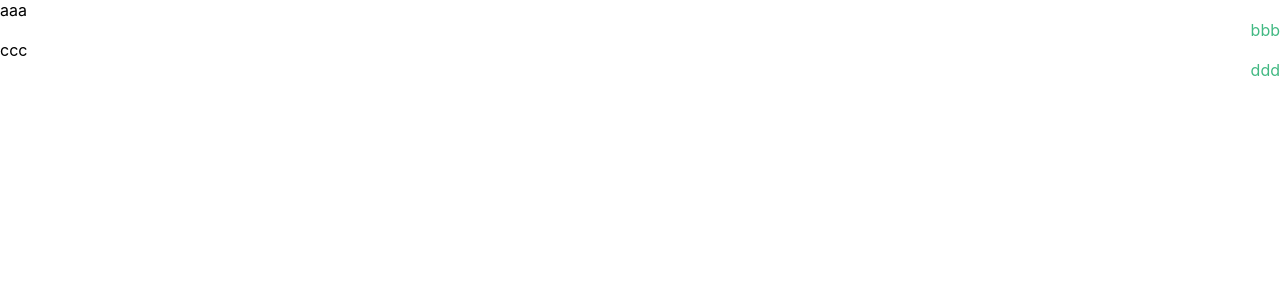
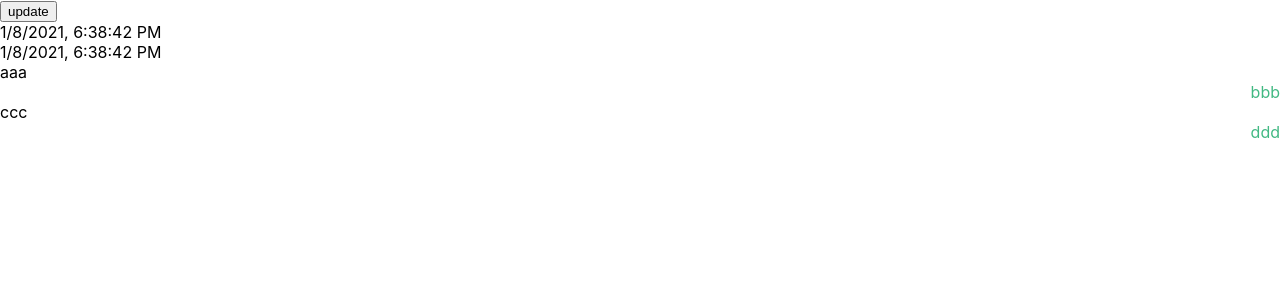
Before and after one commit to Riku-1/atwell-front-example, a React (Create React App) app: page / in a window 1280 px wide. Shown: the top 300 px of the page. Built offline with nearby package versions, Linux system fonts and the light colour scheme.

Commit message:
Feature(#2):Created datepicker component mock

```diff
--- a/src/App.tsx
+++ b/src/App.tsx
@@ -1,9 +1,9 @@
-import { TweetDisplay } from "./components/TweetDisplay";
+import { TweetContainer } from "./components/Tweet/TweetContainer";
 
 function App() {
   return (
     <div>
-      <TweetDisplay />
+      <TweetContainer />
     </div>
   );
 }
--- /dev/null
+++ b/src/components/Tweet/DatePicker.tsx
@@ -0,0 +1,27 @@
+import React from "react";
+
+type DatePickerState = {
+  start: Date;
+  end: Date;
+};
+
+export class DatePicker extends React.Component<{}, DatePickerState> {
+  constructor(props: {}) {
+    super(props);
+    this.state = { start: new Date(), end: new Date() };
+  }
+
+  render() {
+    return (
+      <div>
+        <button onClick={this.update}>update</button>
+        <div>{this.state.start.toLocaleString()}</div>
+        <div>{this.state.end.toLocaleString()}</div>
+      </div>
+    );
+  }
+
+  update = () => {
+    this.setState({ start: new Date(), end: new Date() });
+  };
+}
--- a/src/components/Tweet.tsx
+++ b/src/components/Tweet/Tweet.tsx
@@ -1,5 +1,5 @@
 import React from "react";
-import { Tweet as TweetDomain } from "../domain/tweet";
+import { Tweet as TweetDomain } from "../../domain/tweet";
 import "./Tweet.css";
 
 type TweetProps = {
--- /dev/null
+++ b/src/components/Tweet/TweetContainer.tsx
@@ -0,0 +1,14 @@
+import React from "react";
+import { DatePicker } from "./DatePicker";
+import { TweetDisplay } from "./TweetDisplay";
+
+export class TweetContainer extends React.Component {
+  render() {
+    return (
+      <div>
+        <DatePicker />
+        <TweetDisplay />
+      </div>
+    );
+  }
+}
--- a/src/components/TweetDisplay.tsx
+++ b/src/components/Tweet/TweetDisplay.tsx
@@ -1,7 +1,7 @@
 import React from "react";
 import { Tweet as TweetComponent } from "./Tweet";
-import { Tweet } from "../domain/tweet";
-import { fetchTweets } from "../api";
+import { Tweet } from "../../domain/tweet";
+import { fetchTweets } from "../../api";
 
 type TweetDisplayState = {
   tweetList: Tweet[];
```
Also changed, not shown: src/components/Tweet/Tweet.css (renamed from src/components/Tweet.css).
